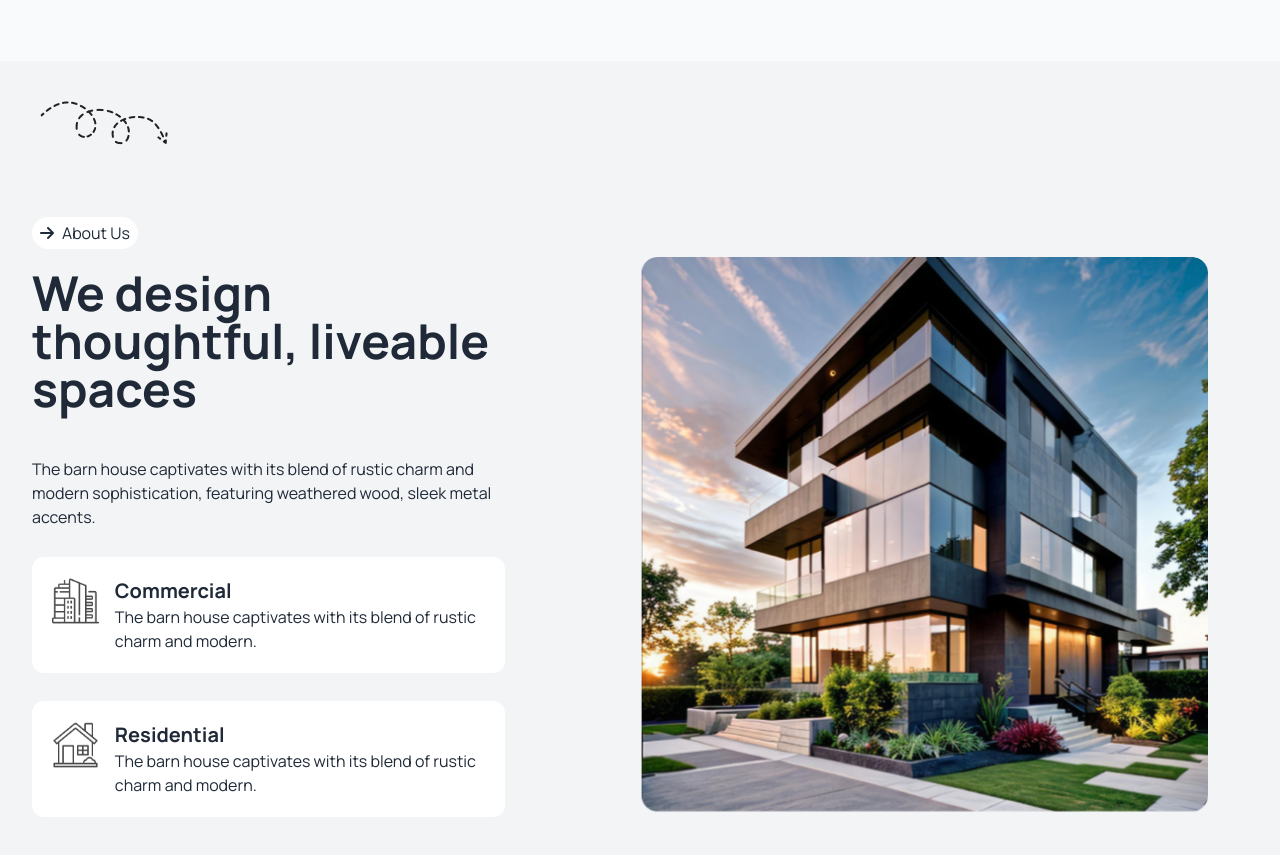
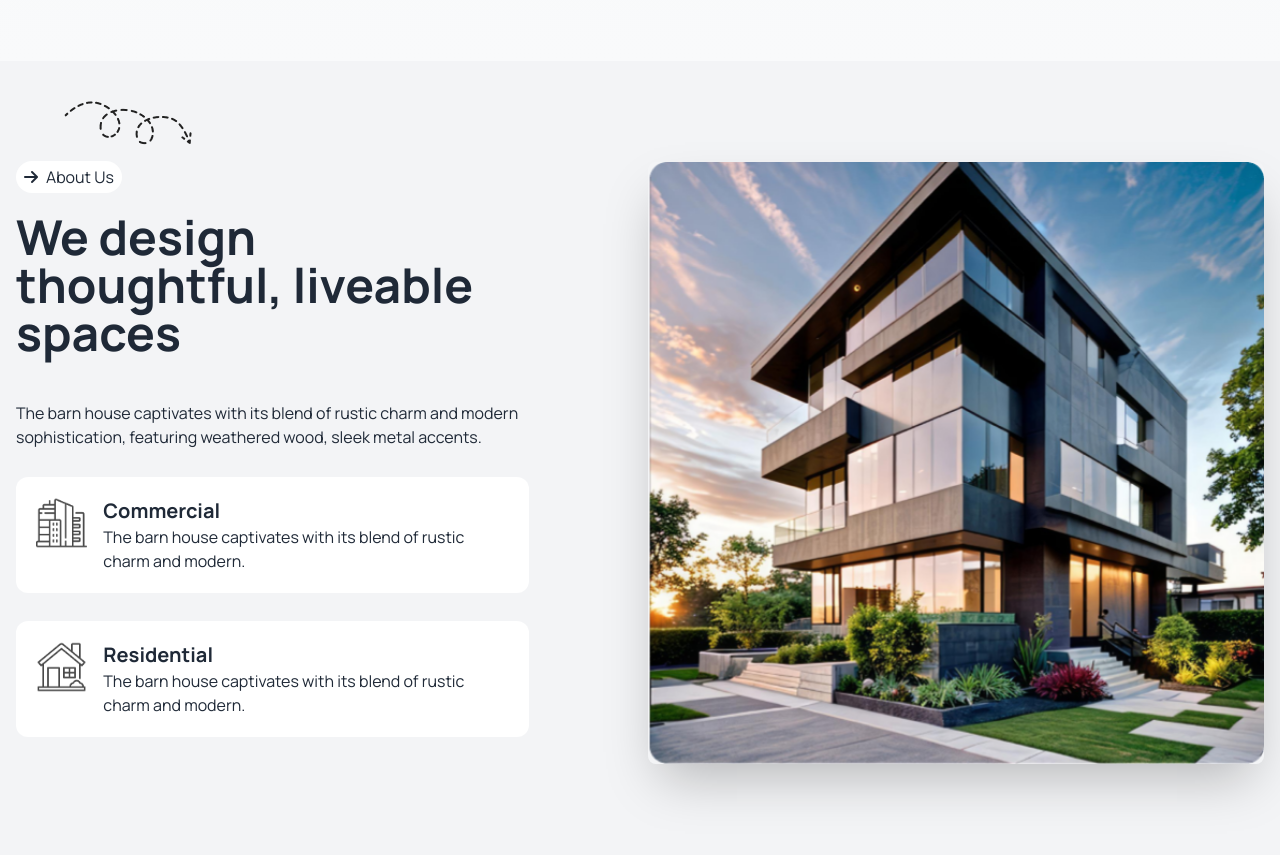
Before and after one commit to sudiptonath/assignment-3, a plain HTML site: page index.html in a window 1280 px wide. Shown: the part 801-1656 px from the top of the page. Drawn offline with nearby package versions, Linux system fonts and the light colour scheme.

Commit message:
about section error correction

```diff
--- a/index.html
+++ b/index.html
@@ -78,13 +78,15 @@
     </header>
     <!-- main section -->
      <main class=" bg-gray-100 ">
-<!-- about section -->
- <section class="mb-12 ">
-<div class="p-10 hidden lg:flex "><img src="./assets/Vector.png" alt=""></div>
-<!-- te&ima part -->
-<div class="md:container mx-auto lg:flex p-8  ">
-<!-- text-part -->
- <div class="flex-1">
+ <!--  about section -->
+  <section class="py-10">
+    <div class="lg:px-6 xl:px-16 hidden lg:flex "><img src="./assets/Vector.png" alt=""></div>
+    <!-- text and image part -->
+    <div class="hero md:container mx-auto">
+      <div class="hero-content grid grid-cols-1 lg:grid-cols-2">
+
+          <!--### -->
+          <div class="">
             <button class="bg-white px-2 py-1 rounded-2xl"><i class="fa-solid fa-arrow-right  mr-2"></i>About Us</button>
             <h2 class="text-2xl md:text-5xl text-center md:text-left font-bold lg:w-11/12 xl:w-5/6 2x py-5 xl:mb-6">We design thoughtful, liveable spaces</h2>
             <p class="lg:w-5/6 xl:mb-6">The barn house captivates with its blend of rustic charm and
@@ -105,13 +107,17 @@
             <p class="">The barn house captivates with its blend of rustic charm and modern.</p>
           </div>
              </div>
-
             </div>
- <!-- image part -->
-<div class=" flex-1 p-10"><img class="w-full " src="./assets/Rectangle.png" alt=""></div>
-    <!-- . -->
+        <!-- ### -->
+        <div>
+          <img
+          src="./assets/Rectangle.png"
+          class="w-full rounded-lg shadow-2xl " />
+         </div>
+      </div>
     </div>
   </section>
+
  <!-- work process section-->
   <section class="md:container mx-auto  pt-10 pb-20 md:p-10">
     <div class="text-center px-5">
```
Lines whose indentation alone changed are shown as unchanged.
